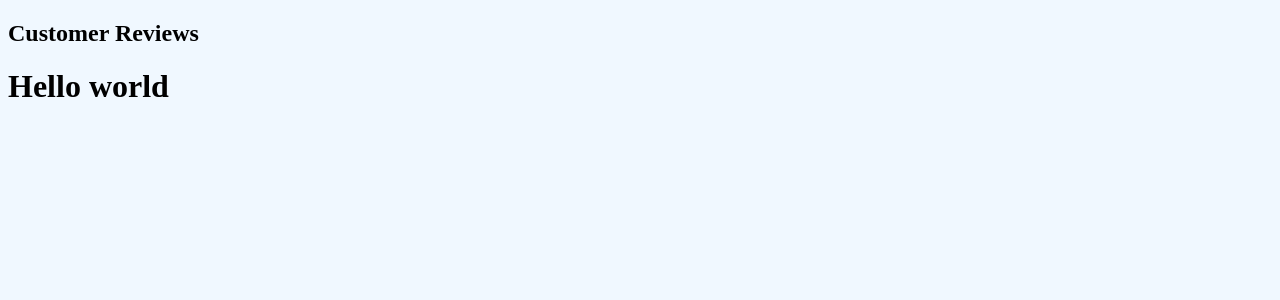
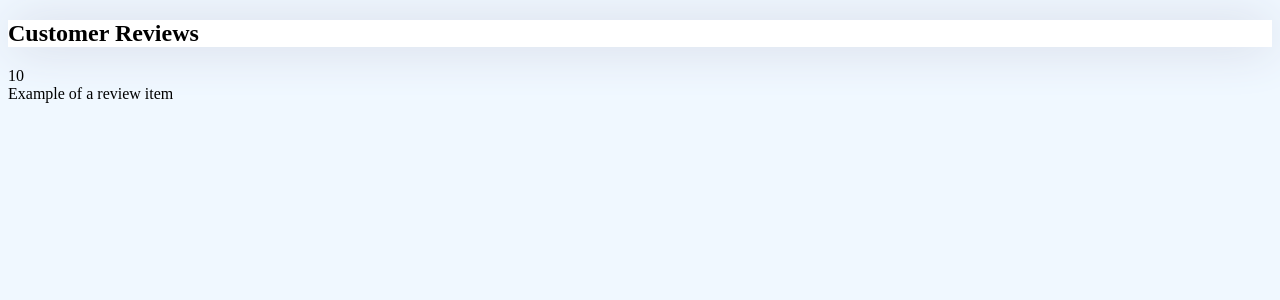
Before and after one commit to austindflatt/customer-reviews, a React (Create React App) app: page / in a window 1280 px wide. Shown: the top 300 px of the page. Built offline with nearby package versions, Linux system fonts and the light colour scheme.

Commit message:
created functional component for ReviewItem

```diff
--- a/src/App.js
+++ b/src/App.js
@@ -1,11 +1,12 @@
-import Header from "./components/Header"
+import Header from './components/Header'
+import ReviewItem from './components/ReviewItem'
 
 function App() {
     return (
         <>
-        <Header title='Customer Reviews' />
+        <Header />
         <div className="container">
-            <h1>Hello world</h1>
+            <ReviewItem />
         </div>
         </>
     )
--- a/src/components/Header.jsx
+++ b/src/components/Header.jsx
@@ -1,8 +1,12 @@
 import React from 'react'
 
-function Header({ title }) {
+function Header({ title, backgroundColor, shadow }) {
+    const headerStyles = {
+        backgroundColor: backgroundColor,
+        boxShadow: shadow
+    }
   return (
-    <header>
+    <header style={headerStyles}>
         <div className='container'>
             <h2>{title}</h2>
         </div>
@@ -10,4 +14,10 @@ function Header({ title }) {
   )
 }
 
+Header.defaultProps = {
+    title: 'Customer Reviews',
+    backgroundColor: '#FFF',
+    shadow: '1px 1px 50px -1px #cfd2e0'
+}
+
 export default Header
--- /dev/null
+++ b/src/components/ReviewItem.jsx
@@ -0,0 +1,16 @@
+// Shows a single review item that will include the rating and text.
+
+import React from 'react'
+
+function ReviewItem() {
+  return (
+    <div className='card'>
+        <div className="rating-display">10</div>
+        <div className="text-display">
+            Example of a review item
+        </div>
+    </div>
+  )
+}
+
+export default ReviewItem
```
